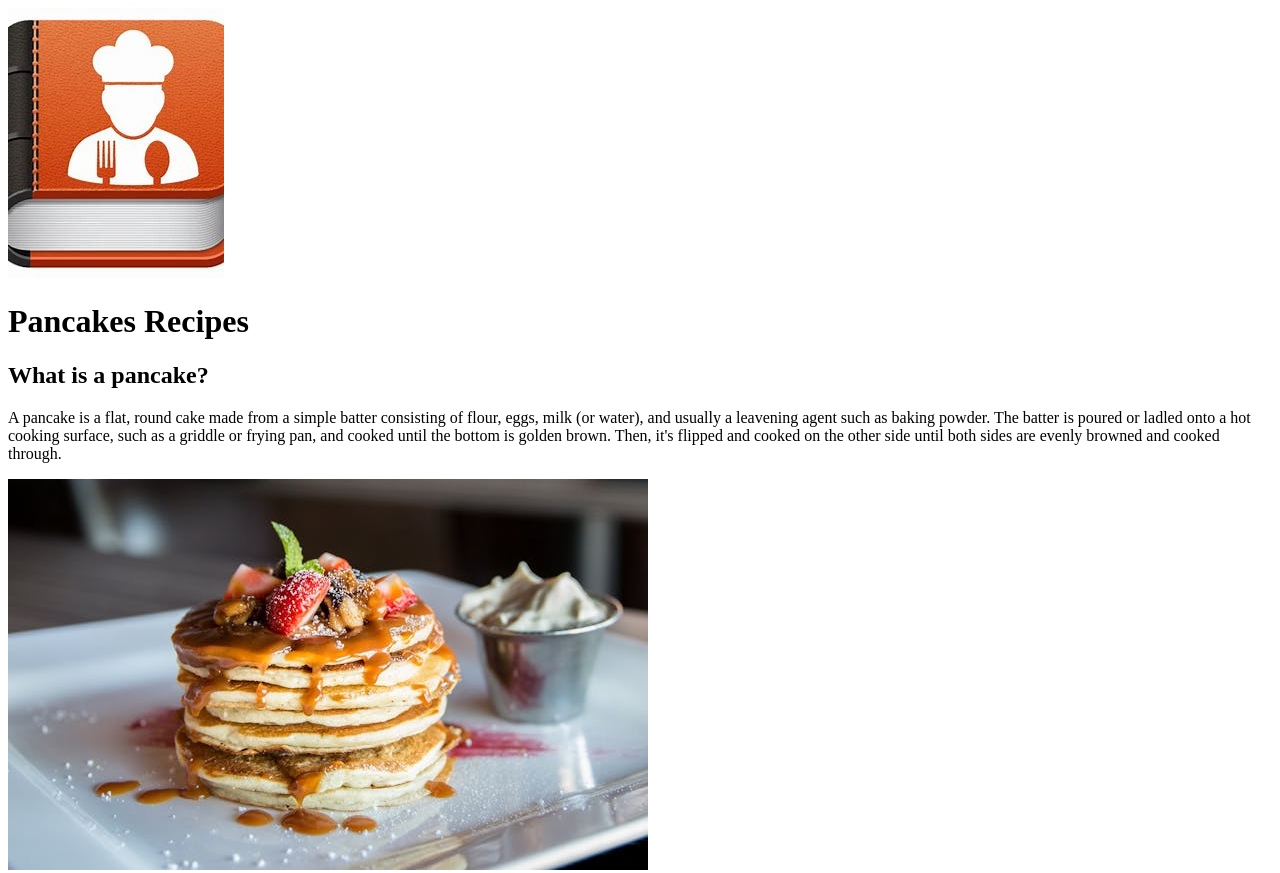
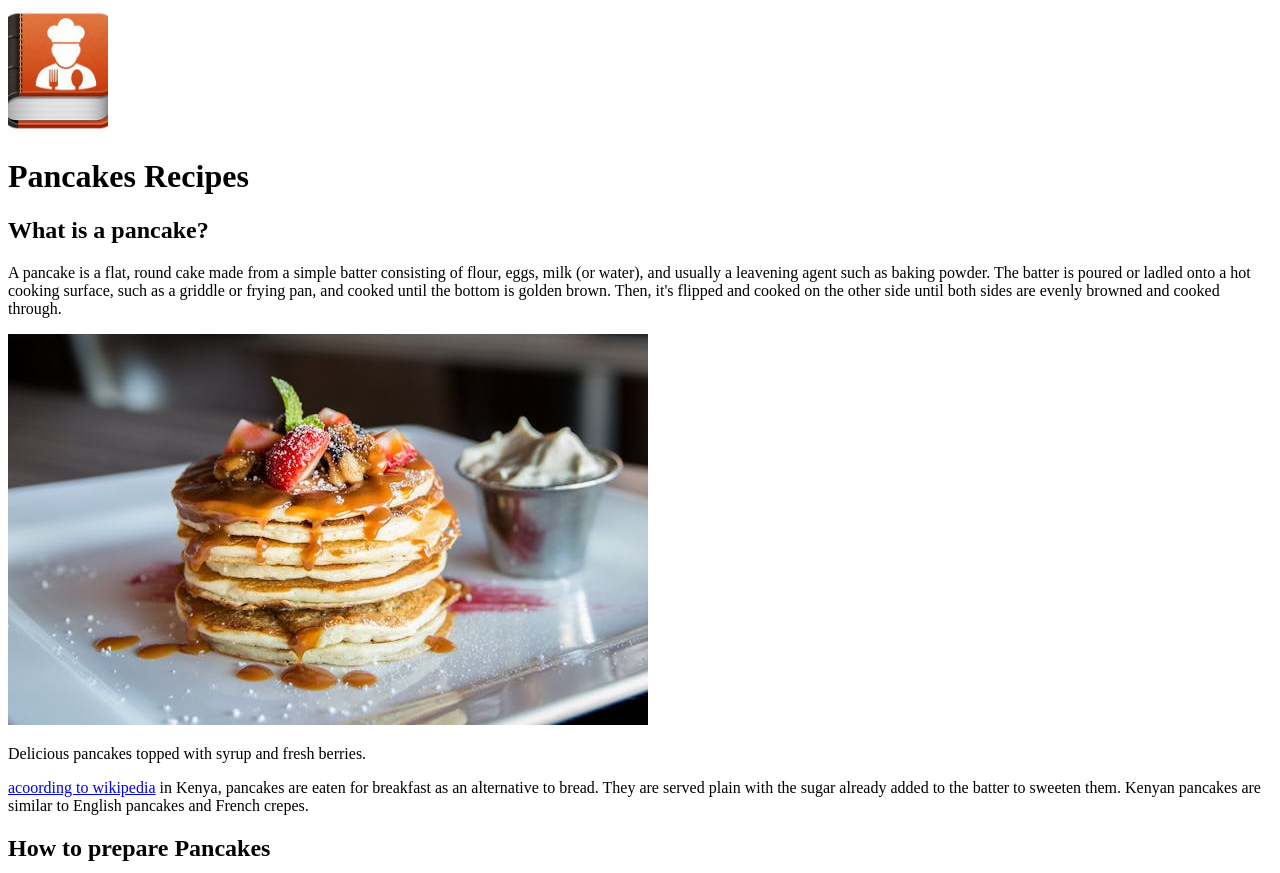
Before and after one commit to iankmani/pancake-recipes-website, a plain HTML site: page index.html in a window 1280 px wide. Shown: the top 873 px of the page. Drawn offline with Linux system fonts and the light colour scheme.

Commit message:
updated logo picture on website

```diff
--- a/index.html
+++ b/index.html
@@ -9,7 +9,7 @@
 </head>
 
 <body>
-    <img src="logo.jpeg" alt="this is the logo of the pancake">
+    <img src="logo.jpeg" alt="this is the logo of the pancake" width="100px">
 
     <h1>Pancakes Recipes</h1>
     <h2>What is a pancake?</h2>
```
